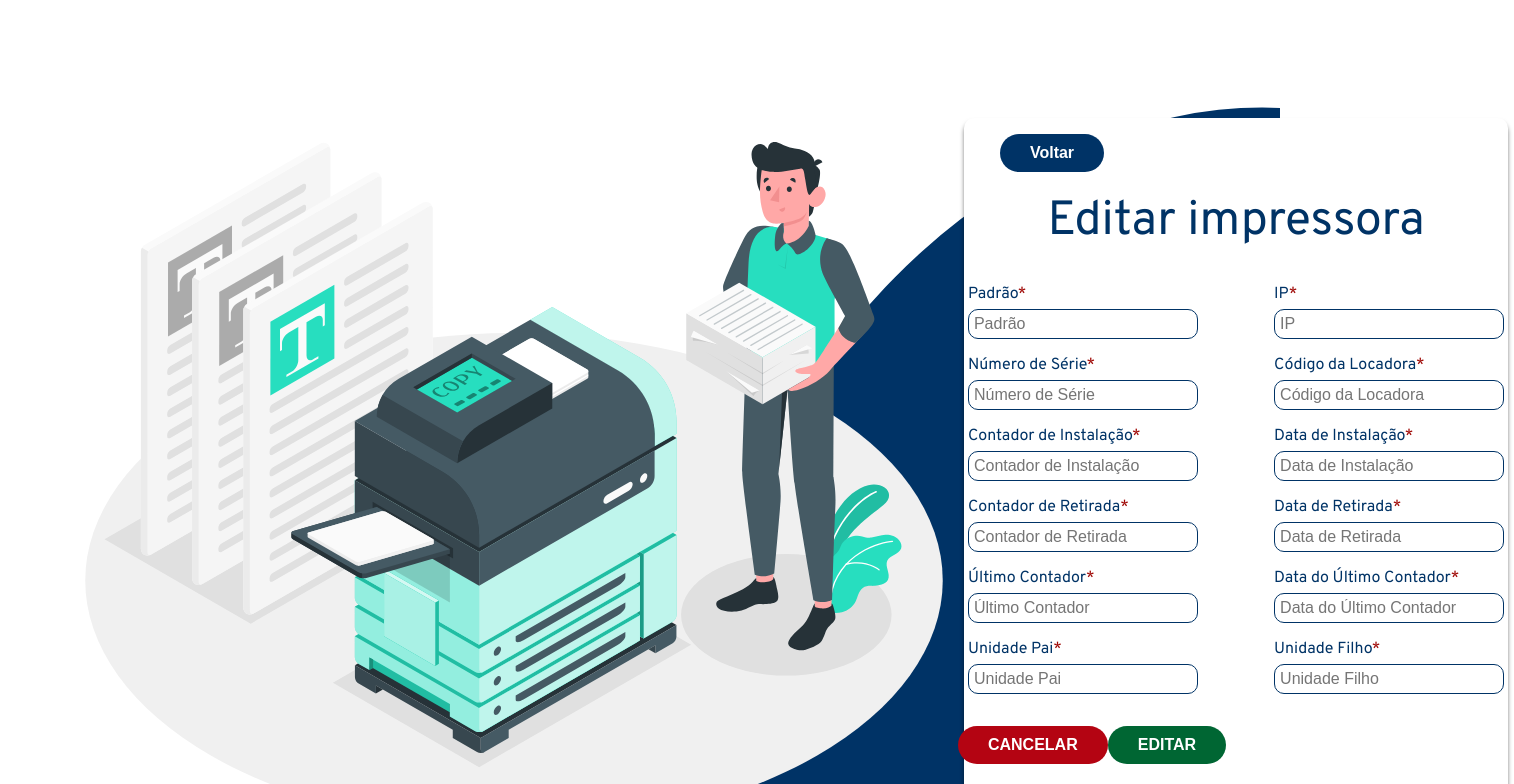
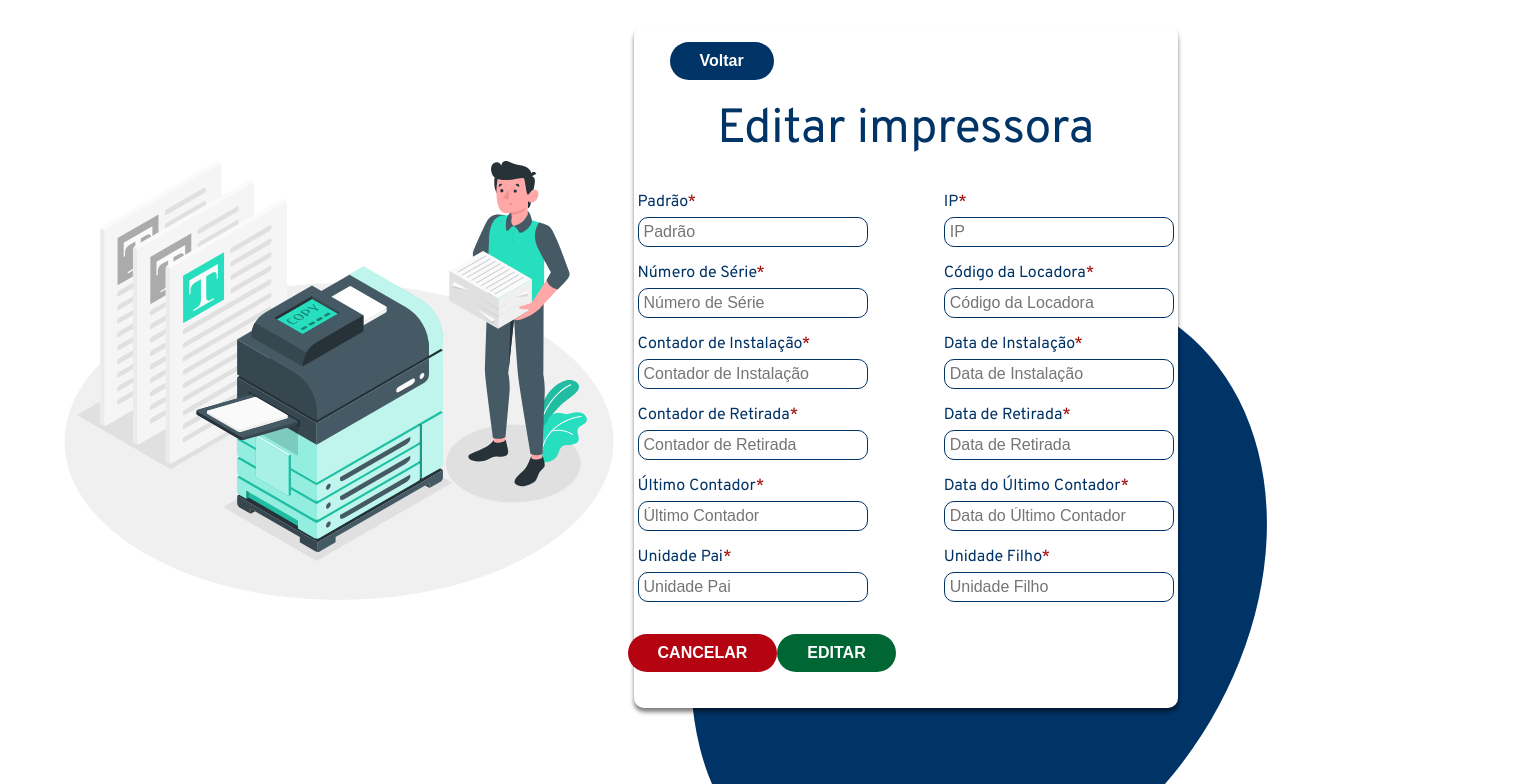
Before and after one commit to fga-eps-mds/2023.2-PrintGo-FrontEnd, a React (Create React App) app: page /editarImpressora in a window 1280 px wide. Shown: the top 784 px of the page, 1514 px wide, since content can reach past the window. Built offline with nearby package versions, Linux system fonts and the light colour scheme; no server answers.

Commit message:
:bug: (#165) Corrigindo css da página de edicao de impressora

```diff
--- a/src/style/pages/editPrinter.css
+++ b/src/style/pages/editPrinter.css
@@ -5,8 +5,8 @@
 }
 
 #editPrinter-container img {
-  margin-left: 5vw;
-  width: 900px;
+  margin-left: 4vw;
+  width: 45vw;
 }
 
 @media (max-width: 900px) {
```
